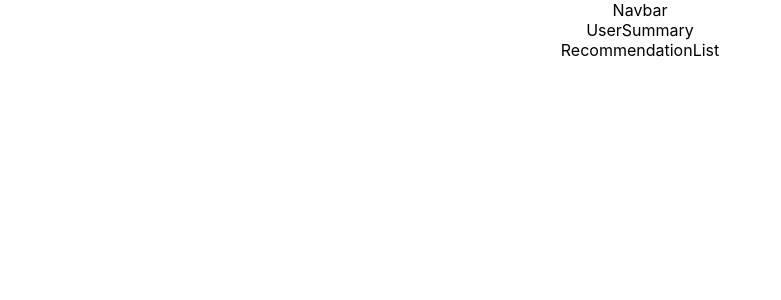
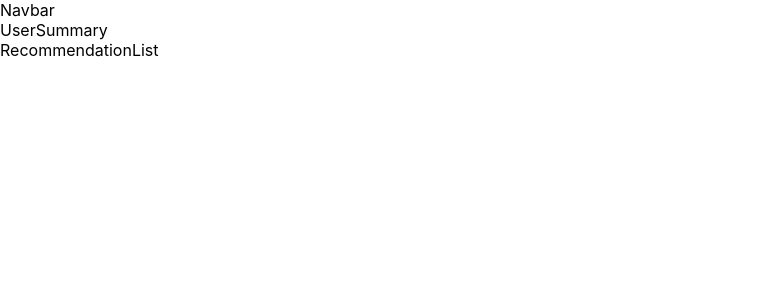
Before and after one commit to Juno-Jung/SteamWreck, a React (Create React App) app in the folder client/: page / in a window 1280 px wide. Shown: the top 300 px of the page, without its empty margins (0-781 px from the left). Built offline with nearby package versions, Linux system fonts and the light colour scheme.

Commit message:
client: routing: Added routing for top level nav -login, logout, userProfile, Game detail and main views.

```diff
--- a/client/package.json
+++ b/client/package.json
@@ -10,8 +10,10 @@
     "@types/node": "^12.12.47",
     "@types/react": "^16.9.41",
     "@types/react-dom": "^16.9.8",
+    "@types/react-router-dom": "^5.1.5",
     "react": "^16.13.1",
     "react-dom": "^16.13.1",
+    "react-router-dom": "^5.2.0",
     "react-scripts": "3.4.1",
     "typescript": "^3.7.5"
   },
--- a/client/src/App.tsx
+++ b/client/src/App.tsx
@@ -1,17 +1,27 @@
 import React, {} from 'react';
-import logo from './logo.svg';
-import './App.css';
-import Navbar from './components/Navbar';
-import RecommendationList from './components/RecommendationList';
-import UserSummary from './components/UserSummary';
+import { BrowserRouter, Route, Switch } from 'react-router-dom';
+
+import Main from './components/Main';
+import Login from './components/Login';
+import Logout from './components/Logout';
+import UserProfile from './components/UserProfile';
+import GameDetail from './components/GameDetail';
+import About from './components/About';
 
 function App() {
   return (
-    <div className="App">
-      <Navbar />
-      <UserSummary />
-      <RecommendationList />
-    </div>
+
+    <BrowserRouter>
+      <Switch>
+        <Route exact path='/' component={Main} />
+        <Route exact path='/login' component={Login} />
+        <Route exact path='/profile' component={UserProfile} />
+        <Route path='/game/:gameId' component={GameDetail} />
+        <Route exact path='/about' component={About} />
+        <Route exact path='/logout' component={Logout} />
+      </Switch>
+    </BrowserRouter>
+
   );
 }
 
--- /dev/null
+++ b/client/src/components/Main/Main.tsx
@@ -0,0 +1,22 @@
+import React, { FunctionComponent } from 'react';
+
+import Navbar from '../Navbar/Navbar';
+import UserSummary from '../UserSummary/UserSummary';
+import RecommendationList from '../RecommendationList/RecommendationList';
+
+
+type MainProps = {
+  //
+};
+
+const Main: FunctionComponent = () => {
+    return (
+      <div className="Main">
+        <Navbar />
+        <UserSummary />
+        <RecommendationList />
+      </div>
+    )
+};
+
+export default Main;
--- /dev/null
+++ b/client/src/components/Main/index.ts
@@ -0,0 +1 @@
+export { default } from './Main';
```
Also changed, not shown: client/src/components/Main/Main.scss (added), 1 other file (tests, documents, lock files or other folders).
